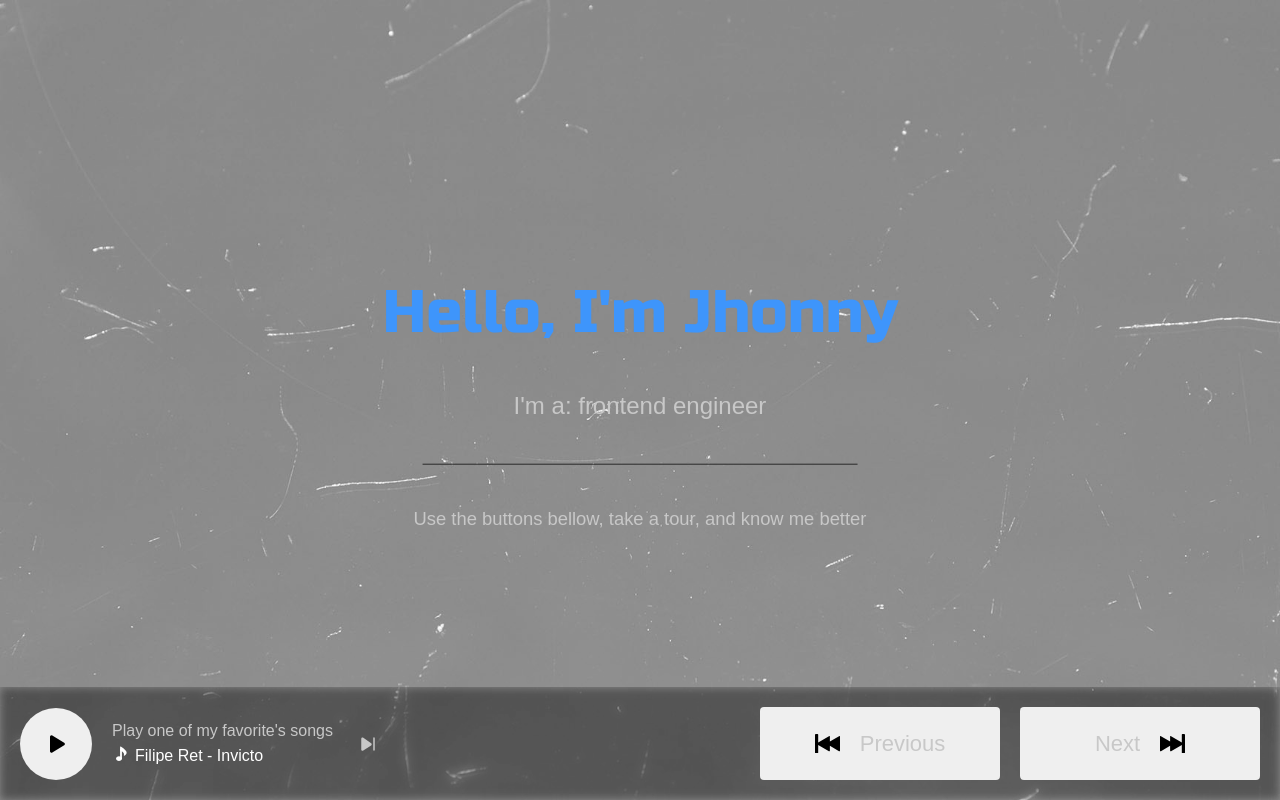
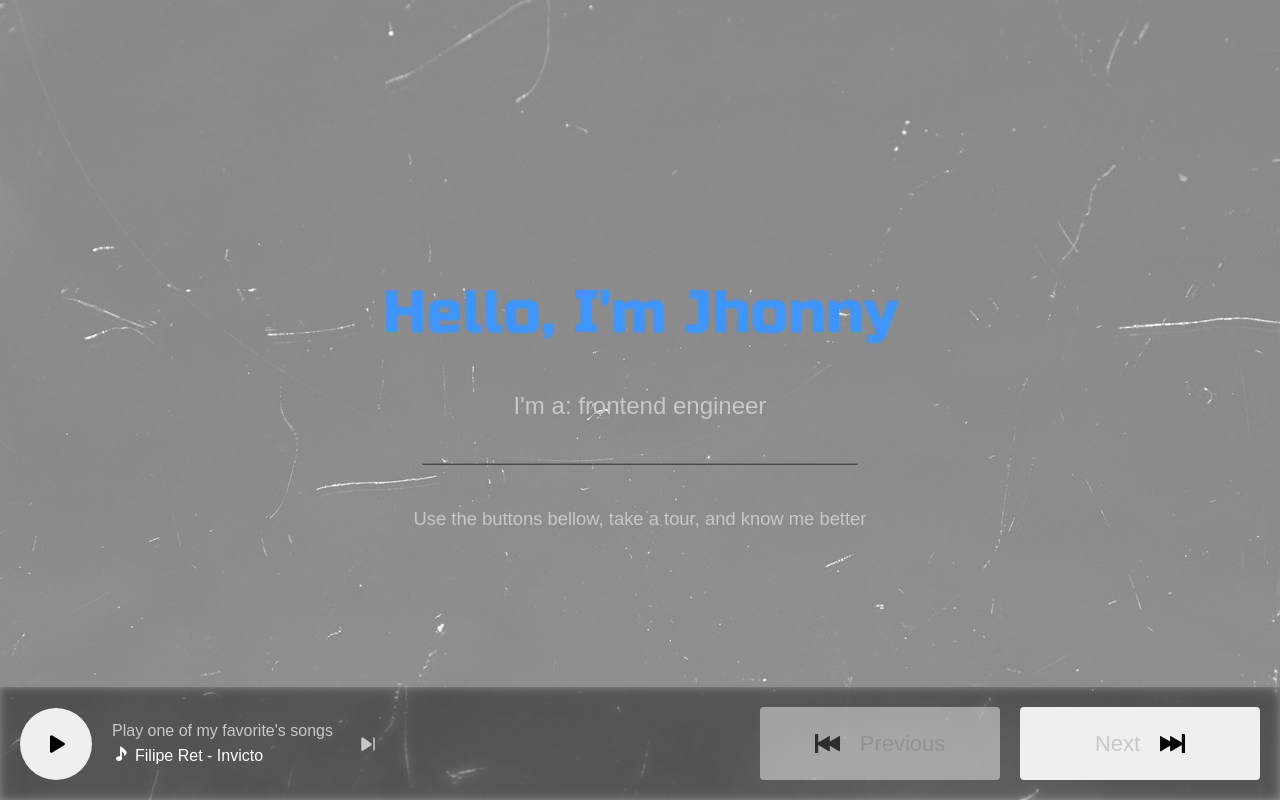
Before and after one commit to jhonnyizidoro/portfolio-2023, a Next.js app: page / in a window 1280 px wide. Built offline with nearby package versions, Linux system fonts and the light colour scheme; a web font is replaced by a local one.

Commit message:
feat: navigation animation

```diff
--- a/components/Container/Container.module.scss
+++ b/components/Container/Container.module.scss
@@ -1,5 +1,8 @@
 .section {
   width: 100%;
-  height: 100vh;
-  padding-bottom: 113px;
+  min-height: 100vh;
+  padding-top: 20px;
+  padding-bottom: 133px;
+  display: flex;
+  flex-direction: column;
 }
--- a/components/Experience/Experience.module.scss
+++ b/components/Experience/Experience.module.scss
@@ -10,7 +10,7 @@ $light: #de9934;
   display: flex;
   align-items: center;
   justify-content: space-around;
-  height: 100%;
+  flex-grow: 1;
 }
 
 .title {
--- a/components/Navigation/Navigation.module.scss
+++ b/components/Navigation/Navigation.module.scss
@@ -1,5 +1,5 @@
 .wrapper {
-  position: absolute;
+  position: fixed;
   bottom: 0;
   width: 100%;
   padding: 20px;
@@ -24,6 +24,7 @@
   width: 240px;
   justify-content: center;
   cursor: pointer;
+  transition: 0.35s;
 
   &:nth-child(1) {
     margin-right: 20px;
@@ -43,3 +44,8 @@
     width: 25px;
   }
 }
+
+.buttonDisabled {
+  opacity: 0.5;
+  pointer-events: none;
+}
--- a/components/Navigation/Navigation.tsx
+++ b/components/Navigation/Navigation.tsx
@@ -11,23 +11,34 @@ interface Props {
   onNext: () => void
   dark: string
   light: string
+  section: number
 }
 
-const Navigation: FC<Props> = ({ onPrevious, onNext, light, dark }) => {
+const Navigation: FC<Props> = ({
+  onPrevious,
+  onNext,
+  light,
+  dark,
+  section,
+}) => {
   return (
     <nav className={styles.wrapper}>
       <Player dark={dark} light={light} />
       <div className={styles.buttons}>
         <button
           onClick={onPrevious}
-          className={styles.button}
+          className={`${styles.button} ${
+            section === 1 && styles.buttonDisabled
+          }`}
           style={{ background: light, color: dark }}
         >
           <PreviousSvg fill={dark} /> Previous
         </button>
         <button
           onClick={onNext}
-          className={styles.button}
+          className={`${styles.button} ${
+            section === 5 && styles.buttonDisabled
+          }`}
           style={{ background: light, color: dark }}
         >
           Next <NextSvg fill={dark} />
--- a/components/Player/Player.module.scss
+++ b/components/Player/Player.module.scss
@@ -11,6 +11,7 @@
   justify-content: center;
   border-radius: 50%;
   border: 0;
+  transition: 0.35s;
 
   svg {
     width: 24px;
--- a/components/Skills/Skills.module.scss
+++ b/components/Skills/Skills.module.scss
@@ -10,7 +10,7 @@ $light: #af44ff;
   display: flex;
   align-items: center;
   justify-content: space-around;
-  height: 100%;
+  flex-grow: 1;
 }
 
 .card {
--- a/pages/index.tsx
+++ b/pages/index.tsx
@@ -58,6 +58,7 @@ const HomePage: FC = () => {
       <Navigation
         dark={dark}
         light={light}
+        section={section}
         onPrevious={() => handleSectionChange('previous')}
         onNext={() => handleSectionChange('next')}
       />
```
